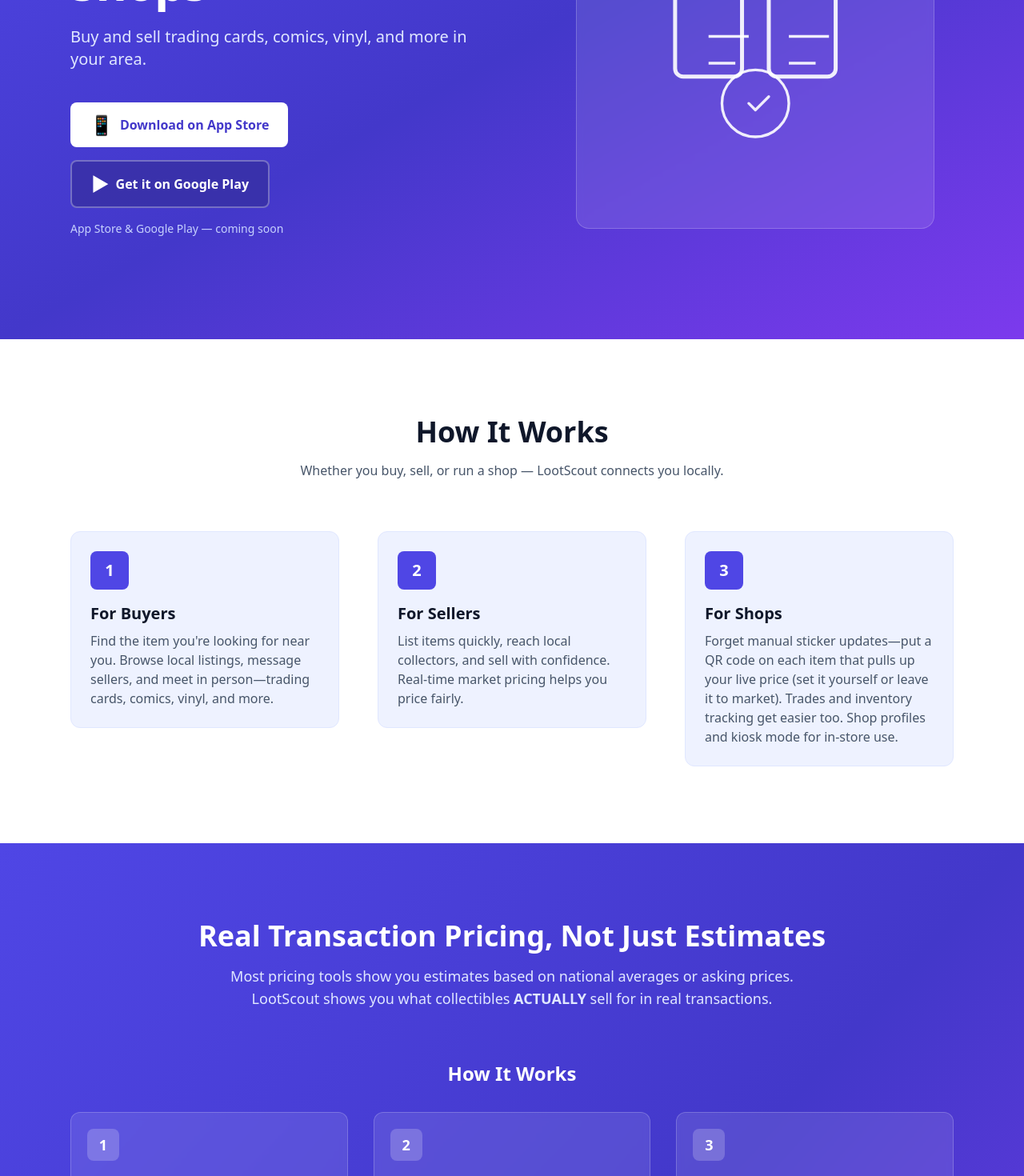
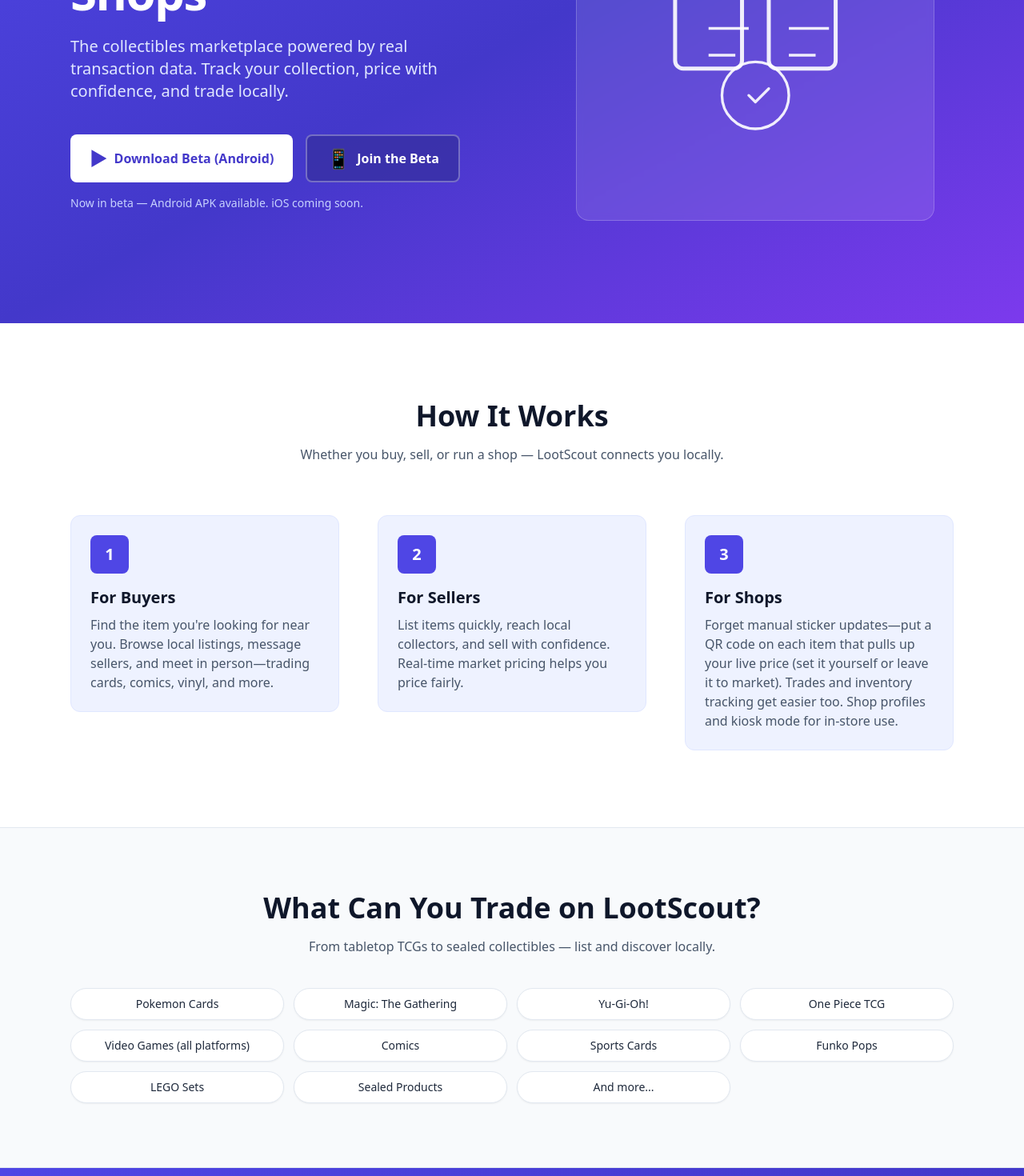
Before and after one commit to sbarot2/lootscout-website, a Next.js app: page / in a window 1280 px wide. Shown: the part 300-1770 px from the top of the page at 80% size. Built offline with nearby package versions, Linux system fonts and the light colour scheme.

Commit message:
new changes

```diff
--- a/app/layout.tsx
+++ b/app/layout.tsx
@@ -4,13 +4,13 @@
 export const metadata: Metadata = {
   title: "LootScout - Local Marketplace for Collectibles",
   description:
-    "Buy and sell trading cards, comics, vinyl records, and collectibles locally. Connect with collectors and shops in your area.",
+    "The collectibles marketplace powered by real transaction pricing. Track collections, trade locally, and price with confidence. Pokemon, Magic, Yu-Gi-Oh, video games, comics, and more.",
   keywords: ["collectibles", "trading cards", "comics", "vinyl", "local marketplace", "buy", "sell"],
   authors: [{ name: "LootScout", url: "https://lootscout.io" }],
   openGraph: {
     title: "LootScout - Local Marketplace for Collectibles",
     description:
-      "Buy and sell trading cards, comics, vinyl records, and collectibles locally. Connect with collectors and shops in your area.",
+      "The collectibles marketplace powered by real transaction pricing. Track collections, trade locally, and price with confidence. Pokemon, Magic, Yu-Gi-Oh, video games, comics, and more.",
     url: "https://lootscout.io",
     siteName: "LootScout",
     type: "website",
@@ -18,7 +18,8 @@
   twitter: {
     card: "summary_large_image",
     title: "LootScout - Local Marketplace for Collectibles",
-    description: "Buy and sell trading cards, comics, vinyl, and collectibles locally.",
+    description:
+      "The collectibles marketplace powered by real transaction pricing. Track collections, trade locally, and price with confidence. Pokemon, Magic, Yu-Gi-Oh, video games, comics, and more.",
   },
   robots: "index, follow",
   icons: {
--- a/app/page.tsx
+++ b/app/page.tsx
@@ -15,27 +15,29 @@
                 Connect with Local Collectors & Shops
               </h1>
               <p className="mt-6 text-lg sm:text-xl text-primary-100 max-w-xl">
-                Buy and sell trading cards, comics, vinyl, and more in your area.
+                The collectibles marketplace powered by real transaction data. Track your collection, price with
+                confidence, and trade locally.
               </p>
               <div className="mt-10 flex flex-wrap gap-4">
                 <a
-                  href="#"
+                  href="#download"
                   className="inline-flex items-center gap-2 px-6 py-3 bg-white text-primary-700 font-semibold rounded-lg hover:bg-primary-50 transition-colors"
-                  aria-label="Download on App Store (coming soon)"
+                  aria-label="Download Beta for Android"
+                >
+                  <span className="text-2xl" aria-hidden>▶</span>
+                  Download Beta (Android)
+                </a>
+                <a
+                  href="#beta"
+                  className="inline-flex items-center gap-2 px-6 py-3 bg-primary-800/80 text-white font-semibold rounded-lg border-2 border-white/30 hover:bg-primary-800 transition-colors"
+                  aria-label="Join the Beta"
                 >
                   <span className="text-2xl" aria-hidden>📱</span>
-                  Download on App Store
-                </a>
-                <a
-                  href="#"
-                  className="inline-flex items-center gap-2 px-6 py-3 bg-primary-800/80 text-white font-semibold rounded-lg border-2 border-white/30 hover:bg-primary-800 transition-colors"
-                  aria-label="Get it on Google Play (coming soon)"
-                >
-                  <span className="text-2xl" aria-hidden>▶</span>
-                  Get it on Google Play
+                  Join the Beta
                 </a>
               </div>
-              <p className="mt-4 text-sm text-primary-200">App Store & Google Play — coming soon</p>
+              <p className="mt-4 text-sm text-primary-200">Now in beta — Android APK available. iOS coming soon.</p>
+              <div id="download" className="scroll-mt-24 h-0 overflow-hidden" aria-hidden tabIndex={-1} />
             </FadeInSection>
             <FadeInSection className="lg:pl-8">
               <div className="aspect-square max-w-md mx-auto bg-white/10 rounded-2xl flex items-center justify-center backdrop-blur-sm border border-white/20">
@@ -95,6 +97,41 @@
                 </p>
               </div>
             </FadeInSection>
+          </div>
+        </div>
+      </section>
+
+      {/* What's Supported */}
+      <section className="py-16 sm:py-20 bg-slate-50 border-y border-slate-200">
+        <div className="max-w-6xl mx-auto px-4 sm:px-6">
+          <FadeInSection>
+            <h2 className="text-3xl sm:text-4xl font-bold text-slate-900 text-center">
+              What Can You Trade on LootScout?
+            </h2>
+            <p className="mt-4 text-slate-600 text-center max-w-2xl mx-auto">
+              From tabletop TCGs to sealed collectibles — list and discover locally.
+            </p>
+          </FadeInSection>
+          <div className="mt-10 grid grid-cols-2 md:grid-cols-3 lg:grid-cols-4 gap-2 sm:gap-3">
+            {[
+              "Pokemon Cards",
+              "Magic: The Gathering",
+              "Yu-Gi-Oh!",
+              "One Piece TCG",
+              "Video Games (all platforms)",
+              "Comics",
+              "Sports Cards",
+              "Funko Pops",
+              "LEGO Sets",
+              "Sealed Products",
+              "And more...",
+            ].map((label) => (
+              <FadeInSection key={label}>
+                <span className="flex w-full items-center justify-center rounded-full border border-slate-200 bg-white px-3 py-2 text-center text-sm font-medium text-slate-800 shadow-sm min-h-[2.5rem]">
+                  {label}
+                </span>
+              </FadeInSection>
+            ))}
           </div>
         </div>
       </section>
@@ -229,19 +266,107 @@
           </FadeInSection>
           <div className="mt-16 grid sm:grid-cols-2 lg:grid-cols-3 gap-6">
             {[
-              "Find the item you're looking for near you",
-              "Real-time market pricing",
-              "In-app messaging",
-              "Location-based search",
-              "QR codes on items—live price, no manual stickers",
-              "Secure transactions",
-              "Shop profiles & kiosk mode",
-              "Trades & inventory tracking for shops",
-            ].map((feature, i) => (
-              <FadeInSection key={feature}>
-                <div className="flex items-center gap-4 p-4 rounded-lg bg-white border border-slate-200 shadow-sm">
-                  <span className="flex-shrink-0 w-10 h-10 rounded-full bg-primary-100 text-primary-600 flex items-center justify-center font-semibold">{i + 1}</span>
-                  <span className="font-medium text-slate-800">{feature}</span>
+              {
+                title: "Real Transaction Pricing",
+                desc: "Hybrid pricing from JustTCG (real-time TCG) + PriceCharting (500k+ products). Prices improve with every local sale.",
+              },
+              {
+                title: "Collection Tracker",
+                desc: "Add items via search or image lookup. Track conditions, purchase price vs market value, gain/loss analytics per item.",
+              },
+              {
+                title: "Smart Marketplace",
+                desc: "List from your collection with one tap. Fixed price or open to offers. Auto-reprice when market moves.",
+              },
+              {
+                title: "In-Person Trade System",
+                desc: "Cart-based trades with dual confirmation. Items automatically transfer between collections when both sides agree.",
+              },
+              {
+                title: "AI Market Intelligence",
+                desc: "Price trend predictions, optimal sell timing alerts, and portfolio analytics powered by real market data.",
+              },
+              {
+                title: "CSV Import",
+                desc: "Import collections from TCGPlayer, Collectr, Deckbox, or PriceCharting. Automatic product matching.",
+              },
+              {
+                title: "Shop Tools",
+                desc: "POS checkout, trade-in calculator with custom buy percentages, kiosk mode with QR codes for in-store displays.",
+              },
+              {
+                title: "Grading Cert Verification",
+                desc: "Store PSA, BGS, CGC, SGC cert numbers. One-tap verification links to grading company lookup pages.",
+              },
+            ].map((feature) => (
+              <FadeInSection key={feature.title}>
+                <div className="h-full p-6 rounded-xl bg-white border border-slate-200 shadow-sm hover:shadow-md transition-shadow">
+                  <h3 className="text-lg font-semibold text-slate-900">{feature.title}</h3>
+                  <p className="mt-2 text-sm text-slate-600 leading-relaxed">{feature.desc}</p>
+                </div>
+              </FadeInSection>
+            ))}
+          </div>
+        </div>
+      </section>
+
+      {/* Coming Soon */}
+      <section className="py-16 sm:py-24 bg-white border-t border-slate-200">
+        <div className="max-w-6xl mx-auto px-4 sm:px-6">
+          <FadeInSection>
+            <div className="flex flex-col sm:flex-row sm:items-end sm:justify-center gap-3 text-center sm:text-left">
+              <h2 className="text-3xl sm:text-4xl font-bold text-slate-900">Coming Soon</h2>
+              <span className="self-center sm:self-auto inline-flex items-center rounded-full bg-primary-100 text-primary-700 px-3 py-1 text-xs font-semibold uppercase tracking-wide">
+                On the roadmap
+              </span>
+            </div>
+            <p className="mt-4 text-slate-600 text-center max-w-2xl mx-auto">
+              We ship fast — here is what we are building next.
+            </p>
+          </FadeInSection>
+          <div className="mt-12 grid sm:grid-cols-2 lg:grid-cols-3 gap-4">
+            {[
+              {
+                icon: "📸",
+                title: "AI Camera Scan",
+                desc: "Point your phone at a card to instantly identify and price it",
+              },
+              {
+                icon: "🏈",
+                title: "Sports Card Pricing",
+                desc: "Full SportsCardsPro integration for baseball, basketball, football cards",
+              },
+              {
+                icon: "🔔",
+                title: "Push Notifications",
+                desc: "Price drop alerts, trade updates, and wishlist matches",
+              },
+              {
+                icon: "🗺️",
+                title: "Map View",
+                desc: "Browse local listings on an interactive map",
+              },
+              {
+                icon: "📦",
+                title: "eBay Price Comparison",
+                desc: "See eBay sold listings alongside local prices",
+              },
+              {
+                icon: "📱",
+                title: "Barcode Scanning",
+                desc: "Scan sealed products and graded slabs for instant lookup",
+              },
+            ].map((item) => (
+              <FadeInSection key={item.title}>
+                <div className="relative h-full rounded-xl border border-slate-200 bg-slate-50 p-4 sm:p-5 shadow-sm">
+                  <span className="absolute top-3 right-3 rounded-md bg-white/90 px-2 py-0.5 text-[10px] font-semibold uppercase tracking-wide text-primary-600 ring-1 ring-primary-200">
+                    Soon
+                  </span>
+                  <span className="text-2xl" aria-hidden>
+                    {item.icon}
+                  </span>
+                  <h3 className="mt-2 text-base font-semibold text-slate-900">{item.title}</h3>
+                  <p className="mt-1 text-sm text-slate-600 leading-relaxed">{item.desc}</p>
                 </div>
               </FadeInSection>
             ))}
@@ -278,6 +403,13 @@
             </div>
           </FadeInSection>
 
+          <div id="beta" className="mt-4 rounded-xl bg-slate-900 text-white px-6 py-4 text-center scroll-mt-24">
+            <p className="font-semibold text-lg">🎁 Beta Pioneer Code: BETAPIONEER</p>
+            <p className="text-sm text-slate-300 mt-1">
+              Enter this code in the app to unlock Plus features free for 60 days. Limited to the first 500 users.
+            </p>
+          </div>
+
           {/* Individual Plans */}
           <FadeInSection>
             <h3 className="mt-14 sm:mt-16 text-2xl font-semibold text-slate-900">
@@ -299,9 +431,8 @@
                       "Message buyers and sellers",
                       "Up to 5 active listings",
                       "Basic pricing data",
-                      "Real transaction history",
+                      "Collection tracking",
                       "Accept offers on your listings",
-                      "Create want lists",
                     ].map((feature) => (
                       <li key={feature} className="flex gap-2">
                         <span className="mt-0.5 text-emerald-500" aria-hidden>
@@ -336,13 +467,11 @@
                     {[
                       "Everything in Free, plus:",
                       "Up to 25 active listings",
+                      "CSV collection import",
+                      "Price alerts",
+                      "Full transaction analytics",
                       "Priority support",
                       "Early access to new features",
-                      "Full transaction analytics",
-                      "Hot sellers tracking",
-                      "Barcode scanning",
-                      "Price alerts",
-                      "And more!",
                     ].map((feature) => (
                       <li key={feature} className="flex gap-2">
                         <span className="mt-0.5 text-emerald-500" aria-hidden>
@@ -374,12 +503,10 @@
                     {[
                       "Everything in Plus, plus:",
                       "Up to 50 active listings",
-                      "Early access to premium features",
+                      "Bulk listing tools",
+                      "Advanced analytics dashboard",
                       "Featured listings (boost visibility)",
-                      "Advanced analytics dashboard",
                       "Collection portfolio tracking",
-                      "Bulk listing tools",
-                      "And more!",
                     ].map((feature) => (
                       <li key={feature} className="flex gap-2">
                         <span className="mt-0.5 text-emerald-500" aria-hidden>
@@ -420,13 +547,12 @@
                       "Everything in Pro, plus:",
                       "Unlimited listings",
                       "Shop profile with custom branding",
-                      "Multiple staff accounts (up to 3)",
-                      "Inventory management tools",
-                      "Point-of-sale integration (coming soon)",
+                      "Up to 3 staff accounts",
+                      "POS checkout & trade-in tools",
+                      "Kiosk mode for in-store displays",
+                      "Inventory management",
                       "Sales analytics dashboard",
-                      "Customer management",
                       "Shop verification badge",
-                      "Promoted shop listings",
                     ].map((feature) => (
                       <li key={feature} className="flex gap-2">
                         <span className="mt-0.5 text-emerald-500" aria-hidden>
@@ -458,14 +584,11 @@
                     {[
                       "Everything in Pro Shop, plus:",
                       "Unlimited staff accounts",
+                      "Multi-location support",
+                      "API access",
+                      "Customer rewards program",
+                      "Priority support",
                       "Custom integrations",
-                      "Dedicated account manager",
-                      "White-label options (coming soon)",
-                      "Custom feature development",
-                      "Advanced reporting & analytics",
-                      "Multi-location support",
-                      "Priority feature requests",
-                      "Direct line to product team",
                     ].map((feature) => (
                       <li key={feature} className="flex gap-2">
                         <span className="mt-0.5 text-emerald-500" aria-hidden>
```
Also changed, not shown: 1 other file (tests, documents, lock files or other folders).
